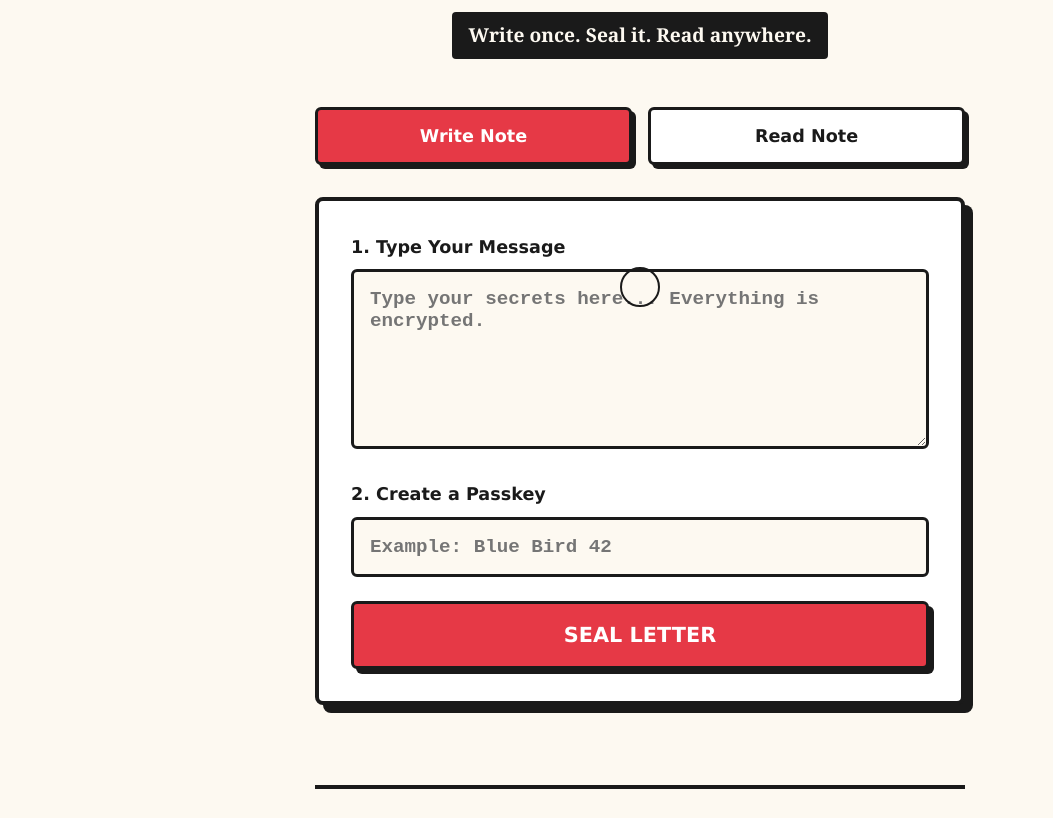
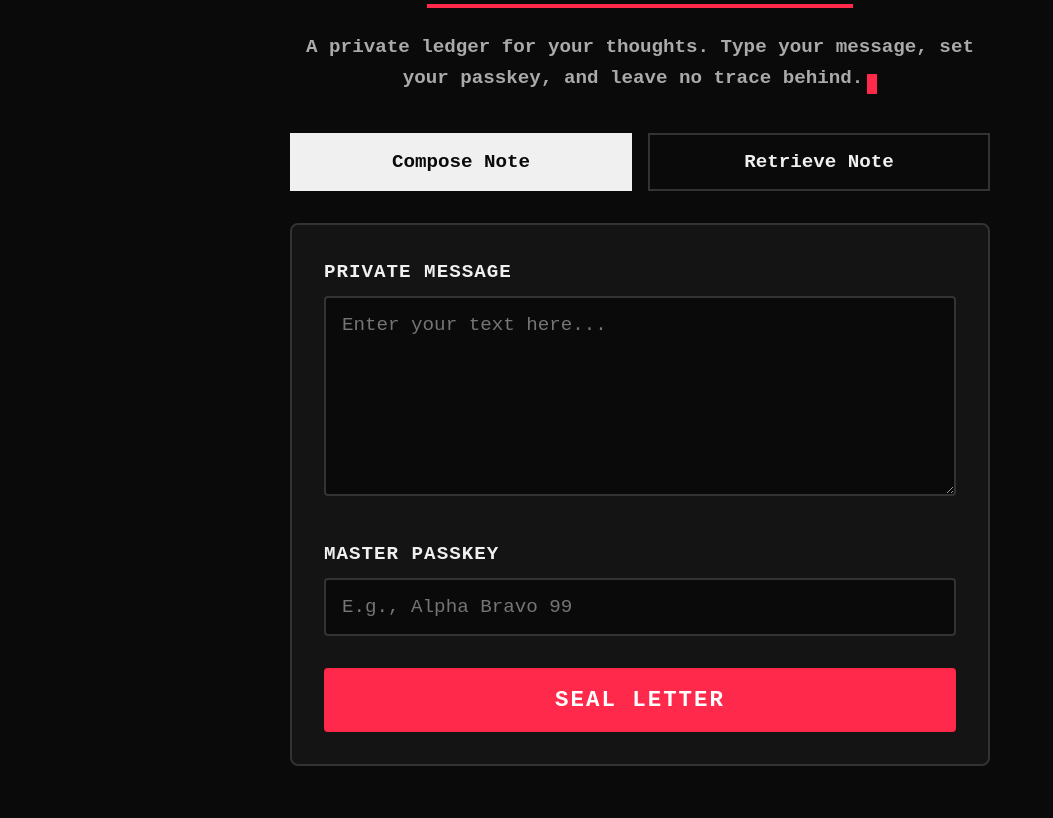
Before and after one commit to DylanGrow/Sealed-Letter, a plain HTML site: page index.html in a window 1280 px wide. Shown: the part 113-931 px from the top of the page, without its empty margins (0-1053 px from the left). Drawn offline with Linux system fonts and the light colour scheme.

Commit message:
Revamp UI with dark theme and accessibility improvements
Updated the theme to a high-contrast dark retro terminal style, improved accessibility features, and refined cursor interactions. Enhanced the user interface for note composition and retrieval, including updated labels and status messages.

```diff
--- a/index.html
+++ b/index.html
@@ -5,15 +5,15 @@
   <meta name="viewport" content="width=device-width, initial-scale=1.0">
   <title>Sealed Letter — Private Notes</title>
   <style>
-    /* Warm, light retro theme with pop-art brutalist elements */
+    /* High-contrast dark retro terminal theme */
     :root {
-      --bg: #FDF9F1;
-      --text: #1A1A1A;
-      --accent: #E63946;
-      --accent-hover: #D62828;
-      --border: #1A1A1A;
-      --focus-ring: #457B9D;
-      --card-bg: #FFFFFF;
+      --bg: #0a0a0a;
+      --text: #f0f0f0;
+      --accent: #ff2a4b; /* Vibrant wax seal red */
+      --accent-hover: #ff526e;
+      --border: #333333;
+      --focus-ring: #00e5ff; /* Cyan focus for high visibility */
+      --card-bg: #141414;
     }
 
     * {
@@ -24,75 +24,74 @@
 
     /* Accessibility: Respect reduced motion */
     @media (prefers-reduced-motion: reduce) {
-      .custom-cursor-element {
-        display: none !important;
-      }
-      * {
-        animation: none !important;
-        transition: none !important;
-      }
+      .retro-cursor { display: none !important; }
+      * { animation: none !important; transition: none !important; }
     }
 
     body {
-      font-family: "Georgia", "Times New Roman", serif;
+      font-family: "Courier New", Courier, monospace;
       background-color: var(--bg);
       color: var(--text);
-      font-size: 18px;
+      font-size: 20px; /* Senior-friendly base size */
       line-height: 1.6;
       display: flex;
       flex-direction: column;
       align-items: center;
       min-height: 100vh;
       padding: 2rem 1rem;
-      overflow-x: hidden;
-      /* We hide the default cursor on the body, but restore it for text */
-      cursor: none;
+      cursor: none; /* Hide default cursor */
     }
 
     .container {
       width: 100%;
-      max-width: 650px;
+      max-width: 700px;
       flex: 1;
       position: relative;
       z-index: 10;
     }
 
-    .sr-only {
-      position: absolute; width: 1px; height: 1px; padding: 0; margin: -1px; overflow: hidden; clip: rect(0, 0, 0, 0); border: 0;
-    }
+    .sr-only { position: absolute; width: 1px; height: 1px; padding: 0; margin: -1px; overflow: hidden; clip: rect(0, 0, 0, 0); border: 0; }
 
     header {
       text-align: center;
-      margin-bottom: 3rem;
+      margin-bottom: 2.5rem;
     }
 
     h1 {
-      font-family: "Arial Black", "Impact", sans-serif;
       font-size: 3rem;
       text-transform: uppercase;
-      letter-spacing: -1px;
+      letter-spacing: 4px;
       color: var(--text);
-      text-shadow: 4px 4px 0px var(--accent);
-      margin-bottom: 1rem;
+      border-bottom: 4px solid var(--accent);
+      display: inline-block;
+      padding-bottom: 0.5rem;
+      margin-bottom: 1.5rem;
     }
 
-    .subtitle {
+    blockquote {
       font-size: 1.2rem;
       font-weight: bold;
-      background: var(--text);
-      color: var(--bg);
-      display: inline-block;
-      padding: 0.5rem 1rem;
-      border-radius: 4px;
+      color: #aaaaaa;
+      min-height: 3rem; /* Prevent layout shift during typing */
     }
 
-    /* Retro Card Styling */
+    .typewriter-cursor {
+      display: inline-block;
+      width: 10px;
+      height: 1.2rem;
+      background-color: var(--accent);
+      vertical-align: bottom;
+      margin-left: 4px;
+      animation: blink 1s step-end infinite;
+    }
+
+    @keyframes blink { 50% { opacity: 0; } }
+    .typewriter-cursor.finished { display: none; }
+
     .card {
       background: var(--card-bg);
-      border: 4px solid var(--border);
-      box-shadow: 8px 8px 0px var(--border);
+      border: 2px solid var(--border);
       padding: 2rem;
-      margin-bottom: 2rem;
       border-radius: 8px;
     }
 
@@ -104,199 +103,153 @@
 
     .tab-btn {
       flex: 1;
-      background: var(--card-bg);
-      border: 3px solid var(--border);
+      background: var(--bg);
+      border: 2px solid var(--border);
       color: var(--text);
-      font-family: "Verdana", "Tahoma", sans-serif;
-      font-size: 1.1rem;
+      font-family: inherit;
+      font-size: 1.2rem;
       font-weight: bold;
       padding: 1rem;
-      box-shadow: 4px 4px 0px var(--border);
-      transition: transform 0.1s, box-shadow 0.1s;
-      border-radius: 6px;
-      cursor: none; /* Hide default pointer, use custom */
+      transition: all 0.2s;
+      cursor: none;
     }
 
     .tab-btn[aria-selected="true"] {
-      background: var(--accent);
-      color: white;
+      background: var(--text);
+      color: var(--bg);
+      border-color: var(--text);
     }
 
-    .tab-btn:hover {
-      transform: translate(-2px, -2px);
-      box-shadow: 6px 6px 0px var(--border);
-    }
-
-    .tab-btn:active {
-      transform: translate(2px, 2px);
-      box-shadow: 2px 2px 0px var(--border);
-    }
-
-    .tab-btn:focus-visible,
-    input:focus-visible,
-    textarea:focus-visible,
-    button:focus-visible {
+    .tab-btn:focus-visible, input:focus-visible, textarea:focus-visible, button:focus-visible {
       outline: 4px solid var(--focus-ring);
       outline-offset: 4px;
     }
 
     .view-section { display: none; }
-    .view-section:not([hidden]) { display: block; animation: slideUp 0.3s ease-out; }
+    .view-section:not([hidden]) { display: block; animation: fadeIn 0.4s ease-in; }
 
-    @keyframes slideUp {
-      from { opacity: 0; transform: translateY(20px); }
-      to { opacity: 1; transform: translateY(0); }
-    }
+    @keyframes fadeIn { from { opacity: 0; } to { opacity: 1; } }
 
-    .form-group { margin-bottom: 1.5rem; }
+    .form-group { margin-bottom: 2rem; }
 
     label {
       display: block;
-      font-family: "Verdana", sans-serif;
       font-weight: bold;
-      font-size: 1.1rem;
+      font-size: 1.2rem;
       margin-bottom: 0.5rem;
+      text-transform: uppercase;
+      letter-spacing: 1px;
     }
 
-    /* Restore native text cursor for inputs! */
-    input[type="text"],
-    textarea {
+    input[type="text"], textarea {
       width: 100%;
       padding: 1rem;
-      font-family: "Courier New", Courier, monospace;
+      font-family: inherit;
       font-size: 1.2rem;
-      font-weight: bold;
       background: var(--bg);
-      border: 3px solid var(--border);
-      color: var(--text);
-      border-radius: 6px;
-      cursor: text !important;
+      border: 2px solid var(--border);
+      color: var(--focus-ring); /* Makes input text pop */
+      border-radius: 4px;
+      cursor: text !important; /* Force native text caret */
     }
 
-    textarea { resize: vertical; min-height: 180px; }
+    textarea { resize: vertical; min-height: 200px; }
 
     .action-btn {
       width: 100%;
       padding: 1.2rem;
       background: var(--accent);
       color: white;
-      border: 3px solid var(--border);
-      font-family: "Verdana", sans-serif;
-      font-size: 1.3rem;
+      border: none;
+      font-family: inherit;
+      font-size: 1.4rem;
       font-weight: bold;
       text-transform: uppercase;
-      box-shadow: 5px 5px 0px var(--border);
-      transition: transform 0.1s, box-shadow 0.1s;
-      border-radius: 6px;
+      letter-spacing: 2px;
+      border-radius: 4px;
       cursor: none;
     }
 
-    .action-btn:hover {
-      background: var(--accent-hover);
-      transform: translate(-2px, -2px);
-      box-shadow: 7px 7px 0px var(--border);
-    }
-
-    .action-btn:active {
-      transform: translate(3px, 3px);
-      box-shadow: 2px 2px 0px var(--border);
-    }
+    .action-btn:hover { background: var(--accent-hover); }
 
     .status-message {
       margin-top: 1.5rem;
       padding: 1.5rem;
-      border: 3px solid var(--border);
-      font-family: "Verdana", sans-serif;
+      border: 2px solid;
       font-weight: bold;
-      font-size: 1.1rem;
+      font-size: 1.2rem;
       text-align: center;
-      border-radius: 6px;
     }
 
     .status-message[hidden] { display: none; }
-    .status-success { background: #D8F3DC; border-color: #1B4332; color: #081C15; box-shadow: 4px 4px 0px #1B4332; }
-    .status-error { background: #FFD6D6; border-color: #780000; color: #780000; box-shadow: 4px 4px 0px #780000; }
+    .status-success { border-color: #00ff00; color: #00ff00; background: rgba(0, 255, 0, 0.1); }
+    .status-error { border-color: #ff0000; color: #ff0000; background: rgba(255, 0, 0, 0.1); }
 
     footer {
-      margin-top: 3rem;
+      margin-top: 4rem;
       text-align: center;
-      font-family: "Verdana", sans-serif;
       font-weight: bold;
-      font-size: 1rem;
-      padding-top: 1.5rem;
-      border-top: 4px solid var(--border);
+      font-size: 1.1rem;
+      padding-top: 2rem;
+      border-top: 2px dashed var(--border);
       width: 100%;
-      max-width: 650px;
+      max-width: 700px;
     }
 
-    /* --- Improved Custom Cursor --- */
-    .custom-cursor-element {
+    /* Ultra-Visible X-Ray Cursor */
+    .retro-cursor {
       position: fixed;
-      top: 0;
-      left: 0;
-      pointer-events: none; /* Let clicks pass through */
+      top: 0; left: 0;
+      width: 30px; height: 30px;
+      background-color: white; /* Combined with difference mode, this makes it perfectly inverted against anything */
+      mix-blend-mode: difference;
+      pointer-events: none;
       z-index: 9999;
-      will-change: transform;
+      transform: translate(-50%, -50%);
+      border-radius: 4px;
+      transition: width 0.1s, height 0.1s, border-radius 0.1s;
     }
 
-    #cursor-dot {
-      width: 10px;
-      height: 10px;
-      background-color: var(--accent);
+    .retro-cursor.hovering {
+      width: 45px; height: 45px;
       border-radius: 50%;
     }
 
-    #cursor-halo {
-      width: 40px;
-      height: 40px;
-      border: 2px solid var(--text);
-      border-radius: 50%;
-      transition: width 0.2s ease, height 0.2s ease, background-color 0.2s ease, border-color 0.2s ease;
-    }
-
-    /* When hovering over buttons/tabs */
-    #cursor-halo.hovering {
-      width: 60px;
-      height: 60px;
-      background-color: rgba(230, 57, 70, 0.15); /* Light red tint */
-      border-color: var(--accent);
-    }
-
-    /* Hidden entirely on touch devices */
+    /* Fallback for touch devices */
     @media (hover: none) and (pointer: coarse) {
-      body { cursor: auto; }
-      .tab-btn, .action-btn { cursor: pointer; }
-      .custom-cursor-element { display: none !important; }
+      body, .tab-btn, .action-btn { cursor: auto; }
+      .retro-cursor { display: none !important; }
     }
   </style>
 </head>
 <body>
 
-  <div id="cursor-dot" class="custom-cursor-element" aria-hidden="true"></div>
-  <div id="cursor-halo" class="custom-cursor-element" aria-hidden="true"></div>
+  <div id="retro-cursor" class="retro-cursor" aria-hidden="true"></div>
 
   <main class="container">
     <header>
       <h1>Sealed Letter</h1>
-      <div class="subtitle">Write once. Seal it. Read anywhere.</div>
+      <blockquote>
+        <span id="typewriter-text"></span><span id="typewriter-cursor" class="typewriter-cursor"></span>
+      </blockquote>
     </header>
 
     <nav aria-label="Application modes">
       <div class="nav-tabs" role="tablist">
-        <button id="tab-write" class="tab-btn" role="tab" aria-selected="true" aria-controls="panel-write">Write Note</button>
-        <button id="tab-read" class="tab-btn" role="tab" aria-selected="false" aria-controls="panel-read">Read Note</button>
+        <button id="tab-write" class="tab-btn" role="tab" aria-selected="true" aria-controls="panel-write">Compose Note</button>
+        <button id="tab-read" class="tab-btn" role="tab" aria-selected="false" aria-controls="panel-read">Retrieve Note</button>
       </div>
     </nav>
 
     <section id="panel-write" class="view-section card" role="tabpanel" aria-labelledby="tab-write">
       <div class="form-group">
-        <label for="note-content">1. Type Your Message</label>
-        <textarea id="note-content" placeholder="Type your secrets here... Everything is encrypted." aria-required="true"></textarea>
+        <label for="note-content">Private Message</label>
+        <textarea id="note-content" placeholder="Enter your text here..." aria-required="true"></textarea>
       </div>
 
       <div class="form-group">
-        <label for="passkey-create">2. Create a Passkey</label>
-        <input type="text" id="passkey-create" placeholder="Example: Blue Bird 42" aria-required="true" autocomplete="off">
+        <label for="passkey-create">Master Passkey</label>
+        <input type="text" id="passkey-create" placeholder="E.g., Alpha Bravo 99" aria-required="true" autocomplete="off">
       </div>
 
       <button id="btn-seal" class="action-btn">Seal Letter</button>
@@ -306,17 +259,17 @@
 
     <section id="panel-read" class="view-section card" role="tabpanel" aria-labelledby="tab-read" hidden>
       <div class="form-group">
-        <label for="passkey-enter">Enter Your Passkey</label>
-        <input type="text" id="passkey-enter" placeholder="Type it exactly as you saved it..." aria-required="true" autocomplete="off">
+        <label for="passkey-enter">Enter Passkey</label>
+        <input type="text" id="passkey-enter" placeholder="Exact passkey required..." aria-required="true" autocomplete="off">
       </div>
 
-      <button id="btn-break" class="action-btn">Open Letter</button>
+      <button id="btn-break" class="action-btn">Break Seal</button>
 
       <div id="read-status" class="status-message" role="alert" aria-live="assertive" hidden></div>
 
       <div class="form-group" style="margin-top: 2rem;">
         <label for="retrieved-content" class="sr-only">Retrieved Message</label>
-        <textarea id="retrieved-content" readonly placeholder="Your message will appear here..." aria-label="Retrieved encrypted message"></textarea>
+        <textarea id="retrieved-content" readonly placeholder="Decrypted message appears here..." aria-label="Retrieved encrypted message"></textarea>
       </div>
     </section>
   </main>
@@ -342,61 +295,51 @@
     const app = initializeApp(firebaseConfig);
     const db = getDatabase(app);
 
-    // ---- Smooth Physics Cursor Logic ----
-    const dot = document.getElementById('cursor-dot');
-    const halo = document.getElementById('cursor-halo');
-
-    let mouseX = window.innerWidth / 2;
-    let mouseY = window.innerHeight / 2;
-    let haloX = mouseX;
-    let haloY = mouseY;
+    // ---- Typewriter Effect ----
+    const targetText = "A private ledger for your thoughts. Type your message, set your passkey, and leave no trace behind.";
+    const textContainer = document.getElementById('typewriter-text');
+    const cursorEl = document.getElementById('typewriter-cursor');
+    let typeIndex = 0;
 
     const prefersReducedMotion = window.matchMedia('(prefers-reduced-motion: reduce)').matches;
+
+    if (prefersReducedMotion) {
+      textContainer.textContent = targetText;
+      cursorEl.classList.add('finished');
+    } else {
+      function typeWriter() {
+        if (typeIndex < targetText.length) {
+          textContainer.textContent += targetText.charAt(typeIndex);
+          typeIndex++;
+          setTimeout(typeWriter, 35); // typing speed
+        } else {
+          setTimeout(() => cursorEl.classList.add('finished'), 2000); // Stop blinking after 2 seconds
+        }
+      }
+      setTimeout(typeWriter, 500); // Start delay
+    }
+
+    // ---- X-Ray Cursor Logic ----
+    const customCursor = document.getElementById('retro-cursor');
     const isTouchDevice = window.matchMedia('(hover: none) and (pointer: coarse)').matches;
 
     if (!prefersReducedMotion && !isTouchDevice) {
       document.addEventListener('mousemove', (e) => {
-        mouseX = e.clientX;
-        mouseY = e.clientY;
-        // Dot follows mouse instantly
-        dot.style.transform = `translate3d(calc(${mouseX}px - 50%), calc(${mouseY}px - 50%), 0)`;
+        customCursor.style.transform = `translate(calc(${e.clientX}px - 50%), calc(${e.clientY}px - 50%))`;
       });
 
-      // Halo follows with smooth linear interpolation (lerp)
-      function renderHalo() {
-        haloX += (mouseX - haloX) * 0.15; // The smaller the decimal, the more it trails
-        haloY += (mouseY - haloY) * 0.15;
-        halo.style.transform = `translate3d(calc(${haloX}px - 50%), calc(${haloY}px - 50%), 0)`;
-        requestAnimationFrame(renderHalo);
-      }
-      requestAnimationFrame(renderHalo);
-
-      // Interactive Hover States
-      const buttons = document.querySelectorAll('button');
-      const textInputs = document.querySelectorAll('input, textarea');
-
-      // Expand halo on buttons
-      buttons.forEach(btn => {
-        btn.addEventListener('mouseenter', () => {
-          halo.classList.add('hovering');
-          dot.style.opacity = '0'; // Hide dot while hovering over button
-        });
-        btn.addEventListener('mouseleave', () => {
-          halo.classList.remove('hovering');
-          dot.style.opacity = '1';
-        });
+      // Expand on interactive elements
+      const interactives = document.querySelectorAll('button, .tab-btn');
+      interactives.forEach(el => {
+        el.addEventListener('mouseenter', () => customCursor.classList.add('hovering'));
+        el.addEventListener('mouseleave', () => customCursor.classList.remove('hovering'));
       });
 
-      // Hide custom cursor elements entirely when over text inputs so the native caret works!
+      // Hide custom cursor over text fields to allow native caret
+      const textInputs = document.querySelectorAll('input, textarea');
       textInputs.forEach(input => {
-        input.addEventListener('mouseenter', () => {
-          dot.style.display = 'none';
-          halo.style.display = 'none';
-        });
-        input.addEventListener('mouseleave', () => {
-          dot.style.display = 'block';
-          halo.style.display = 'block';
-        });
+        input.addEventListener('mouseenter', () => customCursor.style.opacity = '0');
+        input.addEventListener('mouseleave', () => customCursor.style.opacity = '1');
       });
     }
 
@@ -417,7 +360,6 @@
       tab.addEventListener('keydown', e => {
         let index = Array.prototype.indexOf.call(tabs, e.target);
         let dir = e.key === 'ArrowLeft' ? -1 : e.key === 'ArrowRight' ? 1 : null;
-
         if (dir !== null) {
           e.preventDefault();
           let nextIndex = (index + dir + tabs.length) % tabs.length;
@@ -443,13 +385,13 @@
 
       if (!note || !passkey) {
         statusDiv.className = 'status-message status-error';
-        statusDiv.textContent = 'Please fill out both the message and passkey.';
+        statusDiv.textContent = 'SYSTEM ERR: Message and passkey required.';
         statusDiv.removeAttribute('hidden');
         return;
       }
 
       statusDiv.className = 'status-message';
-      statusDiv.textContent = 'Sealing letter...';
+      statusDiv.textContent = 'Encrypting & Sealing...';
       statusDiv.removeAttribute('hidden');
 
       try {
@@ -458,13 +400,13 @@
         await set(ref(db, 'notes/' + hash), { payload: encodedNote });
 
         statusDiv.className = 'status-message status-success';
-        statusDiv.innerHTML = '<strong>Success!</strong> Letter sealed. Write down your passkey.';
+        statusDiv.textContent = 'SEALED. DO NOT LOSE YOUR PASSKEY.';
 
         document.getElementById('note-content').value = '';
         document.getElementById('passkey-create').value = '';
       } catch (e) {
         statusDiv.className = 'status-message status-error';
-        statusDiv.textContent = 'Connection Error. Could not seal letter.';
+        statusDiv.textContent = 'SYSTEM ERR: Database connection failed.';
       }
     });
 
@@ -476,13 +418,13 @@
 
       if (!passkey) {
         statusDiv.className = 'status-message status-error';
-        statusDiv.textContent = 'Please enter your passkey.';
+        statusDiv.textContent = 'SYSTEM ERR: Passkey required.';
         statusDiv.removeAttribute('hidden');
         return;
       }
 
       statusDiv.className = 'status-message';
-      statusDiv.textContent = 'Searching...';
+      statusDiv.textContent = 'Scanning database...';
       statusDiv.removeAttribute('hidden');
 
       try {
@@ -494,16 +436,16 @@
           contentArea.value = decodedNote;
 
           statusDiv.className = 'status-message status-success';
-          statusDiv.innerHTML = '<strong>Seal Broken.</strong> Message below.';
+          statusDiv.textContent = 'SEAL BROKEN. MESSAGE DECRYPTED.';
           document.getElementById('passkey-enter').value = '';
         } else {
           statusDiv.className = 'status-message status-error';
-          statusDiv.textContent = 'Incorrect passkey or no message found.';
+          statusDiv.textContent = 'ACCESS DENIED: Incorrect passkey or no record found.';
           contentArea.value = '';
         }
       } catch (e) {
         statusDiv.className = 'status-message status-error';
-        statusDiv.textContent = 'Connection Error. Could not search database.';
+        statusDiv.textContent = 'SYSTEM ERR: Database connection failed.';
       }
     });
   </script>
```
